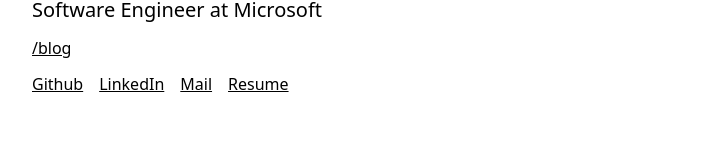
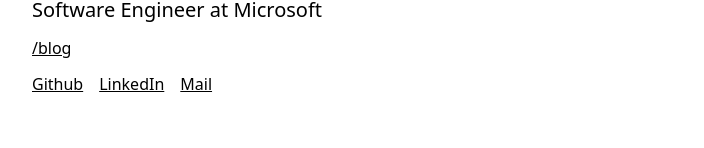
Before and after one commit to HermanNygaard/nygaard.dev, a Next.js app: page / in a window 1280 px wide. Shown: the part 152-300 px from the top of the page, without its empty margins (284-988 px from the left). Built offline with nearby package versions, Linux system fonts and the light colour scheme.

Commit message:
remove link

```diff
--- a/src/pages/index.tsx
+++ b/src/pages/index.tsx
@@ -34,9 +34,6 @@ const Home: NextPage = () => {
           <a className="underline" href="mailto:herman@nygaard.dev">
             Mail
           </a>
-          <a className="underline" target="_blank" href="/resume.pdf">
-            Resume
-          </a>
         </div>
       </div>
     </div>
```
